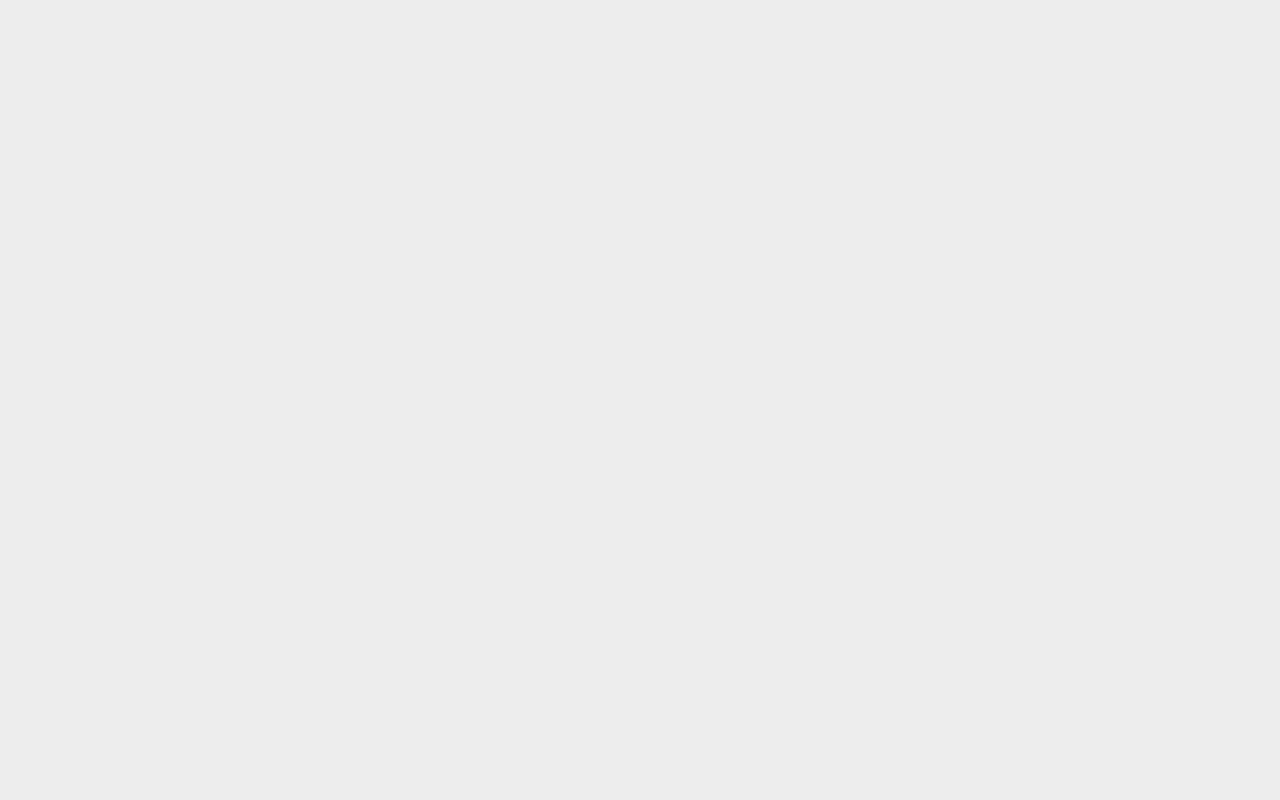
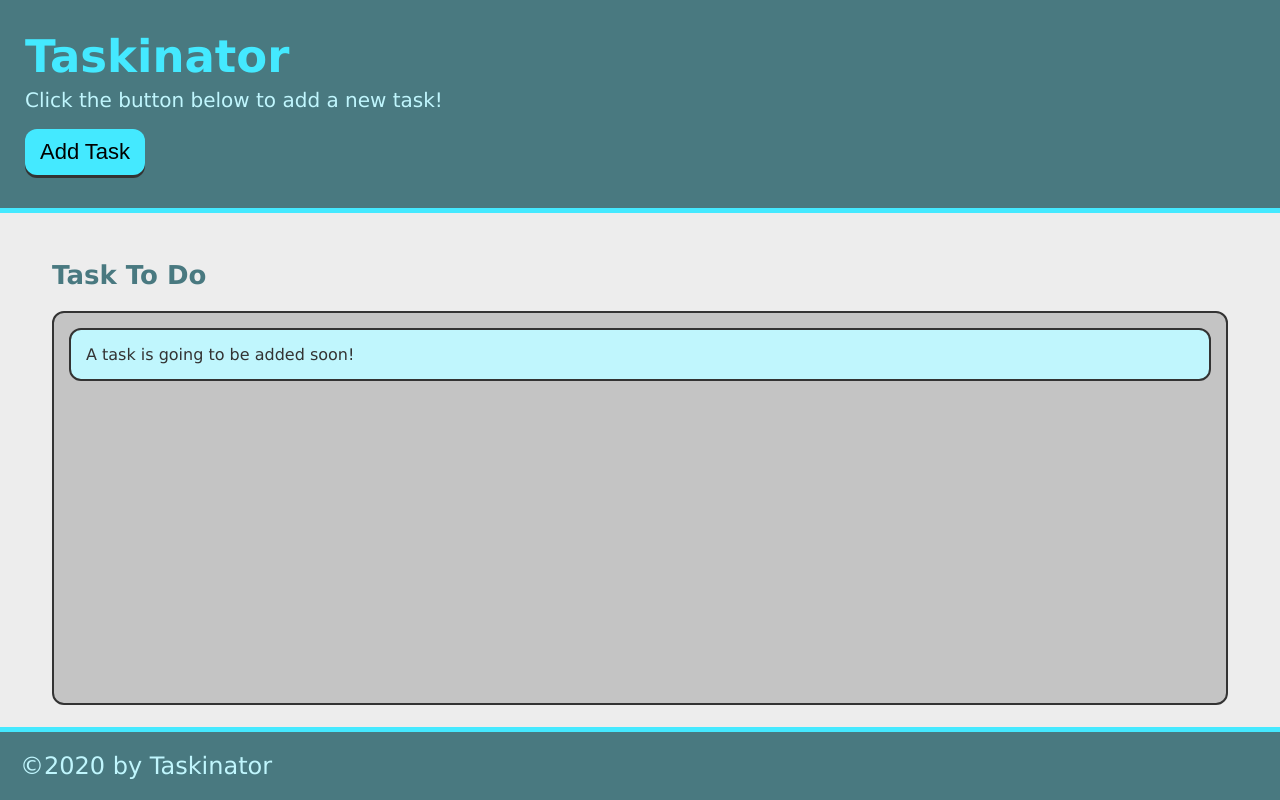
Before and after one commit to pseudoDjnn/Productive-Task-Management, a plain HTML site: page index.html in a window 1280 px wide. Drawn offline with Linux system fonts and the light colour scheme.

Commit message:
add html template

```diff
--- a/index.html
+++ b/index.html
@@ -8,6 +8,22 @@
     <link rel="stylesheet" href="./assets/css/style.css" />
   </head>
   <body>
+    <header>
+      <h1 class="page-title">Taskinator</h1>
+      <p>Click the button below to add a new task!</p>
+      <button class="btn">Add Task</button>
+    </header>
+
+    <main class="page-content">
+      <section class="task-list-wrapper">
+        <h2 class="list-title">Task To Do</h2>
+        <ul class="task-list">
+          <li class="task-item">A task is going to be added soon!</li>
+        </ul>
+      </section>
+    </main>
+
+    <footer>&copy;2020 by Taskinator</footer>
     <script src="./assets/js/script.js"></script>
   </body>
 </html>
```
